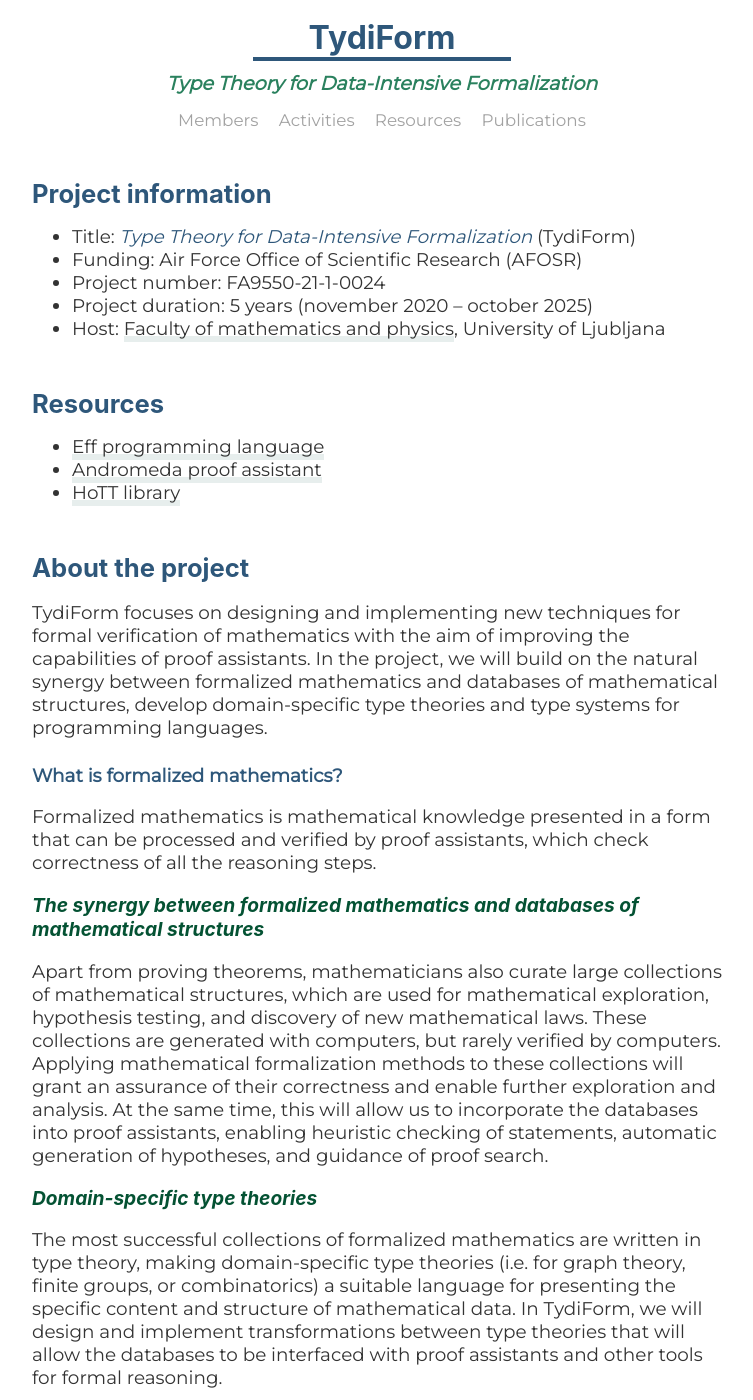
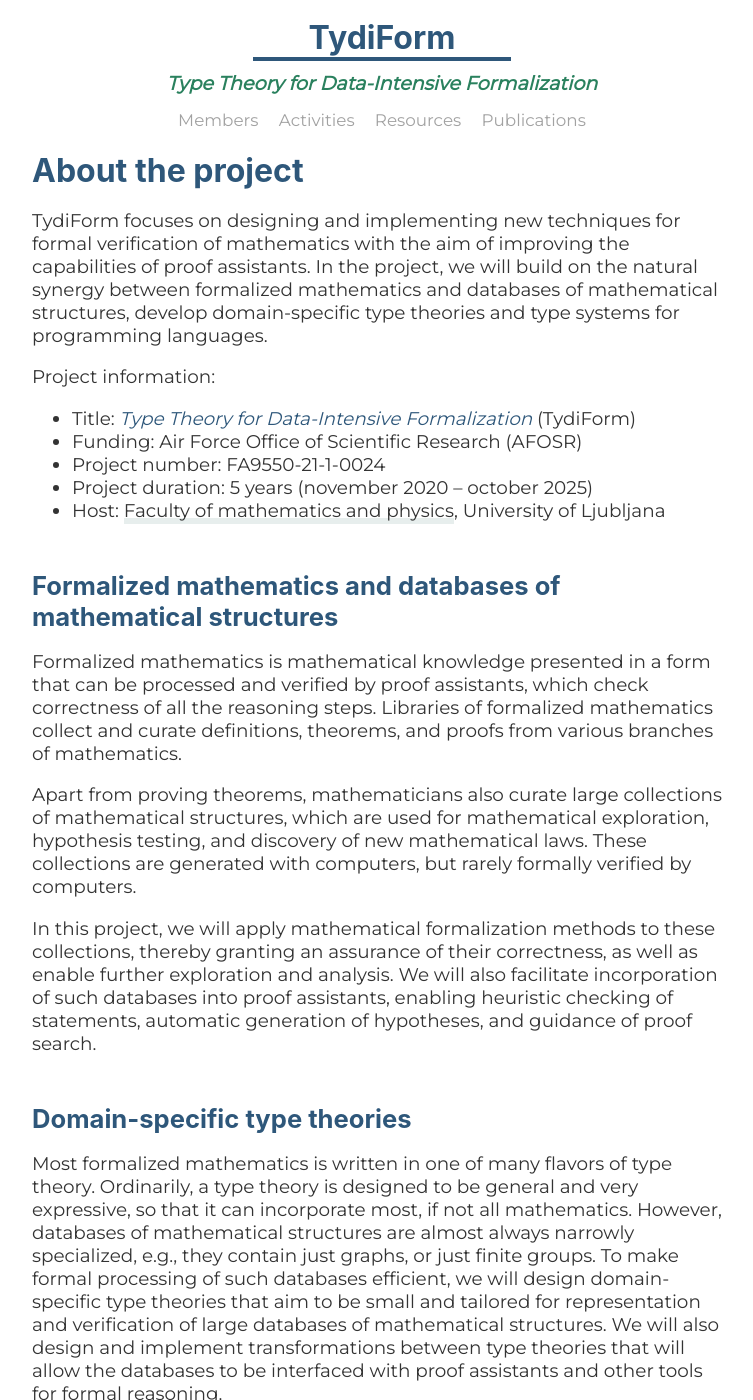
Before and after one commit to ul-fmf/tydi-form-site, a Jekyll site: the page built from index.md, in a window 1280 px wide and 1400 px high. Shown: the whole window, without its empty margins (258-1011 px from the left). Built offline with Jekyll 4.4.1, drawn with Linux system fonts in a browser that asks for light colours; nearby versions of some CDN libraries; some web fonts are replaced.

Commit message:
List resources.

```diff
--- a/index.md
+++ b/index.md
@@ -1,15 +1,13 @@
 ---
-# Feel free to add content and custom Front Matter to this file.
-# To modify the layout, see https://jekyllrb.com/docs/themes/#overriding-theme-defaults
-
-# Add section to Activities
-
-## Papers & talks
-
 layout: page
+title: TyDiForm
 ---
 
-## Project information
+# About the project
+
+TydiForm focuses on designing and implementing new techniques for formal verification of mathematics with the aim of improving the capabilities of proof assistants. In the project, we will build on the natural synergy between formalized mathematics and databases of mathematical structures, develop domain-specific type theories and type systems for programming languages.
+
+Project information:
 
 * Title: _Type Theory for Data-Intensive Formalization_ (TydiForm)
 * Funding: Air Force Office of Scientific Research (AFOSR)
@@ -17,32 +15,20 @@ layout: page
 * Project duration: 5 years (november 2020 -- october 2025)
 * Host: [Faculty of mathematics and physics](https://www.fmf.uni-lj.si/si/), University of Ljubljana
 
+## Formalized mathematics and databases of mathematical structures
 
-## Resources
+Formalized mathematics is mathematical knowledge presented in a form that can be processed and verified by proof assistants, which check correctness of all the reasoning steps. Libraries of formalized mathematics collect and curate definitions, theorems, and proofs from various branches of mathematics.
 
-* [Eff programming language](https://www.eff-lang.org)
-* [Andromeda proof assistant](https://www.andromeda-prover.org)
-* [HoTT library](https://github.com/HoTT/HoTT)
+Apart from proving theorems, mathematicians also curate large collections of mathematical structures, which are used for mathematical exploration, hypothesis testing, and discovery of new mathematical laws. These collections are generated with computers, but rarely formally verified by computers.
 
+In this project, we will apply mathematical formalization methods to these collections, thereby granting an assurance of their correctness, as well as enable further exploration and analysis. We will also facilitate incorporation of such databases into proof assistants, enabling heuristic checking of statements, automatic generation of hypotheses, and guidance of proof search.
 
-## About the project
+## Domain-specific type theories
 
-TydiForm focuses on designing and implementing new techniques for formal verification of mathematics with the aim of improving the capabilities of proof assistants. In the project, we will build on the natural synergy between formalized mathematics and databases of mathematical structures, develop domain-specific type theories and type systems for programming languages.
-
-#### What is formalized mathematics?
-
-Formalized mathematics is mathematical knowledge presented in a form that can be processed and verified by proof assistants, which check correctness of all the reasoning steps.
-
-### The synergy between formalized mathematics and databases of mathematical structures
-
-Apart from proving theorems, mathematicians also curate large collections of mathematical structures, which are used for mathematical exploration, hypothesis testing, and discovery of new mathematical laws. These collections are generated with computers, but rarely verified by computers. Applying mathematical formalization methods to these collections will grant an assurance of their correctness and enable further exploration and analysis. At the same time, this will allow us to incorporate the databases into proof assistants, enabling heuristic checking of statements, automatic generation of hypotheses, and guidance of proof search.
-
-### Domain-specific type theories
-
-The most successful collections of formalized mathematics are written in type theory, making  domain-specific type theories (i.e. for graph theory, finite groups, or combinatorics) a suitable language for presenting the specific content and structure of mathematical data. In TydiForm, we will design and implement transformations between type theories that will allow the databases to be interfaced with proof assistants and other tools for formal reasoning.
+Most formalized mathematics is written in one of many flavors of type theory. Ordinarily, a type theory is designed to be general and very expressive, so that it can incorporate most, if not all mathematics. However, databases of mathematical structures are almost always narrowly specialized, e.g., they contain just graphs, or just finite groups. To make formal processing of such databases efficient, we will design domain-specific type theories that aim to be small and tailored for representation and verification of large databases of mathematical structures.  We will also design and implement transformations between type theories that will allow the databases to be interfaced with proof assistants and other tools for formal reasoning.
 
 The domain-specific type theories will have other uses in formalized mathematics as well. They can be used to express auxiliary notions of type theory, such as universe levels and induction schemata, and to give modular and reusable implementations of automated reasoning algorithms.
 
-### Type systems for programming languages
+## Type systems for programming languages
 
 A second goal of the project is the development of novel type systems for programming languages with low-level real-world computational effects that exhibit asynchronous, stochastic, or even quantum-mechanical behavior. We shall adapt and extend algebraic effect systems, which have so far been used successfully to describe computational effects as a programming technique for implementation of effects within a language. The results will improve our ability to design and verify the interaction of programs with their external environments.
```
Also changed, not shown: resources.md (+41 -0 lines).
